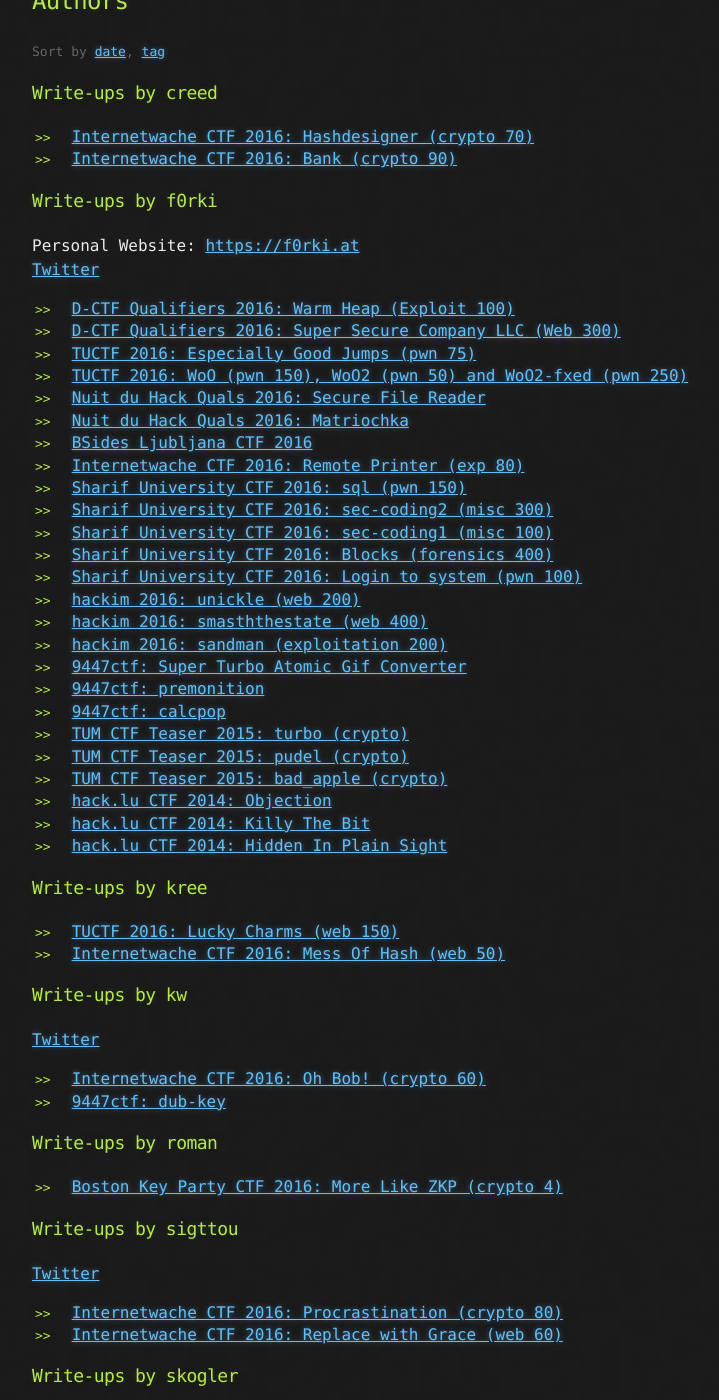
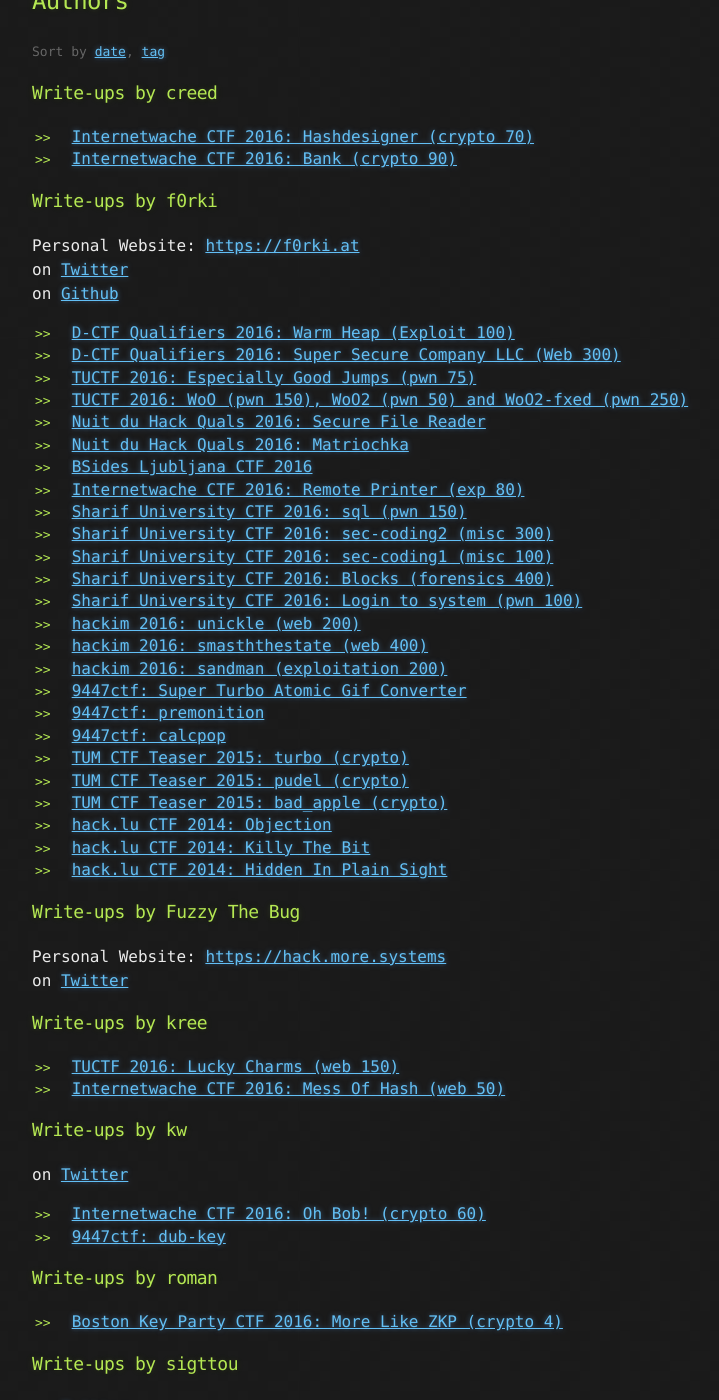
Before and after one commit to mtps3/Mtps3.github.io, a Jekyll site: the page built from authors.md, in a window 1280 px wide and 1400 px high, scrolled down 194 px. Shown: the whole window, without its empty margins (233-952 px from the left). Built offline with Jekyll 4.4.1, drawn with Linux system fonts in a browser that asks for light colours.

Commit message:
fixed github link and changed the author link in the writeup pages

```diff
--- a/_config.yml
+++ b/_config.yml
@@ -22,6 +22,10 @@
 #  - jekyll-mentions
 
 authors:
+  fuzzy:
+    display_name: Fuzzy The Bug
+    twitter: LosFuzzys
+    web: https://hack.more.systems
   verr:
     display_name: verr
     twitter: stefan2904
@@ -29,6 +33,7 @@
     display_name: f0rki
     twitter: f0rki
     web: https://f0rki.at
+    github: f0rki
   kw:
     twitter: __kaydoubleu__
   skogler:
--- a/authors.md
+++ b/authors.md
@@ -19,10 +19,10 @@
   Personal Website: <a href="{{ info.web }}">{{ info.web }}</a><br />
             {% endif %}
             {% if info.twitter %}
-  <a href="https://twitter.com/{{ info.twitter }}">Twitter</a><br />
+  on <a href="https://twitter.com/{{ info.twitter }}">Twitter</a><br />
             {% endif %}
             {% if info.github %}
-  <a href="{{ info.github }}">Github</a><br />
+  on <a href="https://github.com/{{ info.github }}">Github</a><br />
             {% endif %}
   </p>
 		{% endif %}
```
Also changed, not shown: _includes/author.html (+1 -7 lines).
